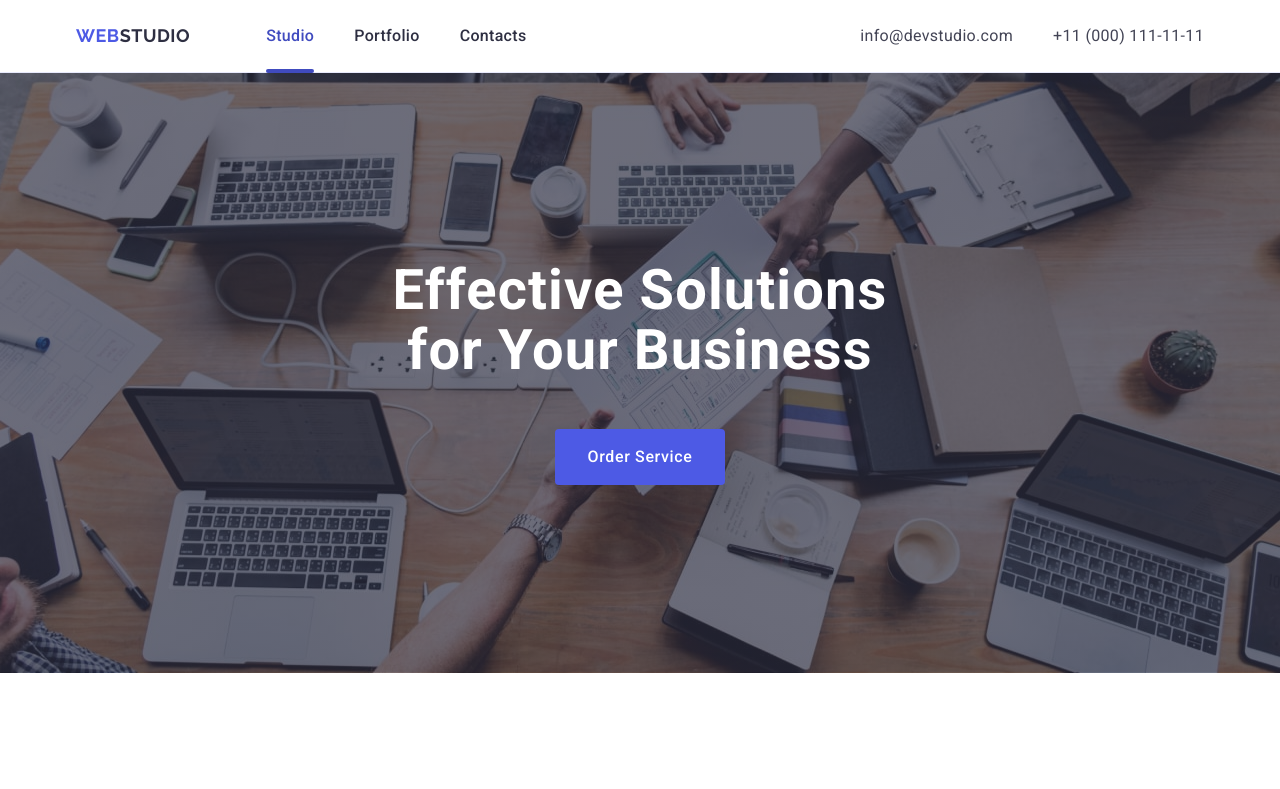
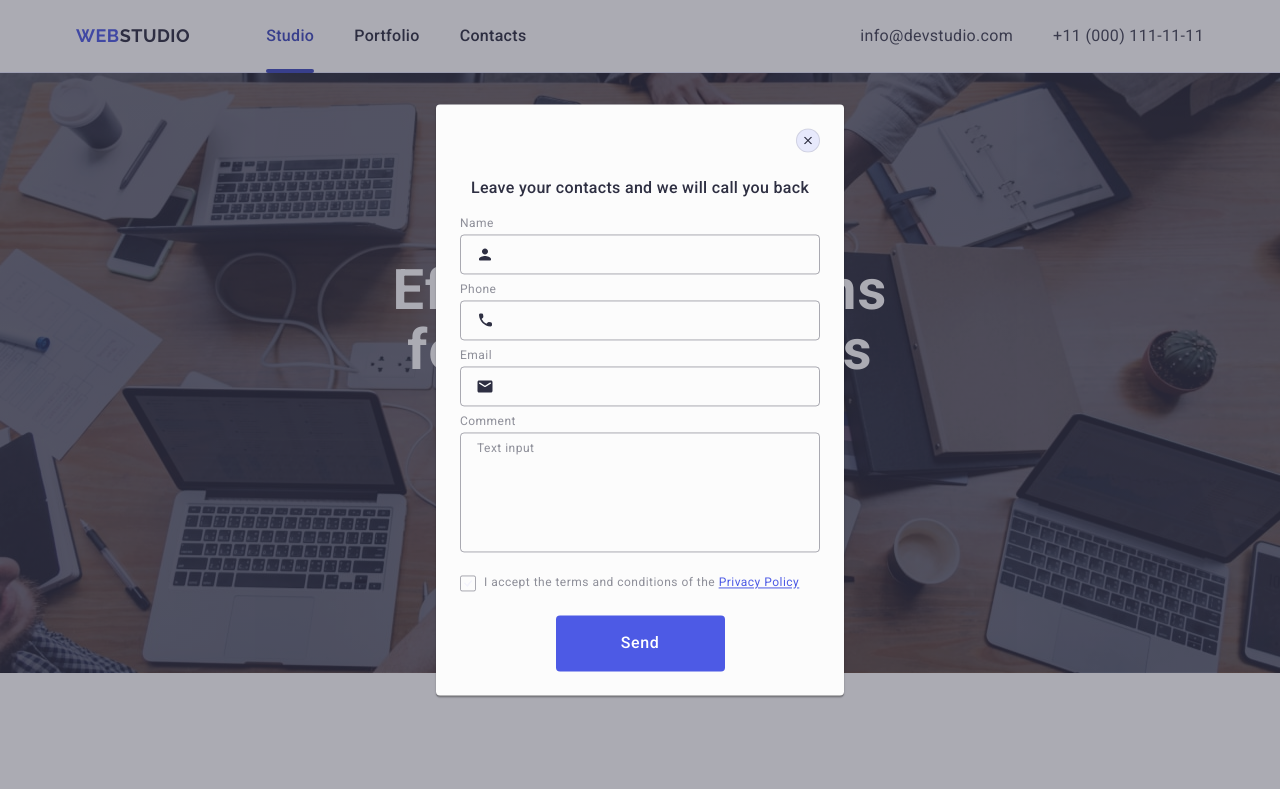
Before and after one commit to Jekindo/goit-markup-hw-06, a plain HTML site: page index.html in a window 1280 px wide. Shown: the top 789 px of the page. Drawn offline with nearby package versions, Linux system fonts and the light colour scheme.

Commit message:
create adaptive Modal

```diff
--- a/css/styles.css
+++ b/css/styles.css
@@ -564,6 +564,7 @@ ul {
 }
 
 /* Backdrop */
+
 .backdrop {
   position: fixed;
   top: 0;
@@ -571,8 +572,11 @@ ul {
 
   width: 100%;
   height: 100%;
+  padding: 8px 16px;
 
   background-color: var(--backdrop-background-color);
+
+  overflow-y: auto;
 
   opacity: 0;
   pointer-events: none;
@@ -589,26 +593,19 @@ ul {
 }
 
 /* Modal */
+
 .modal {
-  position: absolute;
-  top: 50%;
-  left: 50%;
-  transform: translate(-50%, -50%) scale(1.1);
+  position: relative;
 
-  width: 408px;
+  width: 100%;
+  max-width: 408px;
   min-height: 584px;
-  padding: 72px 24px 24px;
+  padding: 72px 16px 24px;
 
   background-color: var(--modal-background-color);
   border-radius: 4px;
   box-shadow: 0 1px 1px 0 rgba(0, 0, 0, 0.14), 0 1px 3px 0 rgba(0, 0, 0, 0.12),
     0 2px 1px 0 rgba(0, 0, 0, 0.2);
-
-  transition: transform 250ms var(--timing-function);
-}
-
-.backdrop.is-open .modal {
-  transform: translate(-50%, -50%) scale(1);
 }
 
 /* Modal close btn */
@@ -754,14 +751,13 @@ ul {
 
 /* Privacy */
 .modal-form .privacy-field {
+  display: flex;
+  align-items: center;
+  gap: 8px;
   margin-bottom: 24px;
 }
 
 .privacy-label {
-  display: flex;
-  align-items: center;
-  gap: 8px;
-
   font-size: 12px;
   line-height: 1.17;
   letter-spacing: 0.04em;
@@ -773,6 +769,7 @@ ul {
   display: inline-flex;
   align-items: center;
   justify-content: center;
+  flex-shrink: 0;
 
   width: 16px;
   height: 16px;
@@ -786,7 +783,7 @@ ul {
     fill 250ms cubic-bezier(0.4, 0, 0.2, 1);
 }
 
-.modal-form .checkbox:checked + .privacy-label > .checkbox-icon {
+.modal-form .checkbox:checked + .checkbox-icon {
   fill: var(--light-color);
   background-color: var(--pressed-state-color);
   border: none;
@@ -798,10 +795,6 @@ ul {
   text-decoration: underline;
 
   color: var(--primary-brand-color);
-}
-
-.modal-form .button {
-  display: block;
 }
 
 /*
@@ -856,6 +849,12 @@ ul {
     display: block;
     margin-bottom: 16px;
   }
+
+  /* Backdrop  */
+
+  /* .modal {
+    margin: 0 auto;
+  } */
 }
 
 @media (max-width: 1157px) {
@@ -872,9 +871,34 @@ ul {
   }
 }
 
+@media (max-width: 767px) or (max-height: 599px) {
+  /* Backdrop  */
+
+  .modal {
+    margin: 0 auto;
+  }
+}
+
 @media (min-width: 768px) and (max-width: 1157px) {
   .contacts-item:not(:last-child) {
     margin-bottom: 12px;
+  }
+}
+
+@media (min-width: 768px) and (min-height: 600px) {
+  .modal {
+    position: absolute;
+    top: 50%;
+    left: 50%;
+    transform: translate(-50%, -50%) scale(1.1);
+
+    padding: 72px 24px 24px 24px;
+
+    transition: transform 250ms var(--timing-function);
+  }
+
+  .backdrop.is-open .modal {
+    transform: translate(-50%, -50%) scale(1);
   }
 }
 
@@ -973,6 +997,23 @@ ul {
   .newsletter-form .input {
     width: 264px;
   }
+
+  /* Backdrop */
+
+  /* .modal {
+    position: absolute;
+    top: 50%;
+    left: 50%;
+    transform: translate(-50%, -50%) scale(1.1);
+
+    padding: 72px 24px 24px 24px;
+
+    transition: transform 250ms var(--timing-function);
+  }
+
+  .backdrop.is-open .modal {
+    transform: translate(-50%, -50%) scale(1);
+  } */
 }
 
 @media (min-width: 1158px) {
--- a/index.html
+++ b/index.html
@@ -565,7 +565,7 @@
       </div>
     </footer>
 
-    <div class="backdrop">
+    <div class="backdrop is-open">
       <div class="modal">
         <button class="modal-close-btn" type="button">
           <svg class="icon" width="8" height="8">
@@ -643,7 +643,27 @@
             ></textarea>
           </div>
 
-          <div class="privacy-field">
+          <label class="privacy-field">
+            <input
+              class="checkbox visually-hidden"
+              type="checkbox"
+              name="user-privacy"
+              id="user-privacy"
+              value="true"
+              required
+            />
+            <span class="checkbox-icon">
+              <svg class="check-icon" width="10" height="8">
+                <use href="./images/icons.svg#check"></use>
+              </svg>
+            </span>
+            <span class="privacy-label">
+              I accept the terms and conditions of the
+              <a class="privacy-link" href="">Privacy Policy</a>
+            </span>
+          </label>
+
+          <!-- <div class="privacy-field">
             <input
               class="checkbox visually-hidden"
               type="checkbox"
@@ -660,10 +680,12 @@
                 </svg>
               </span>
 
-              I accept the terms and conditions of the
-              <a class="privacy-link" href="">Privacy Policy</a>
+              <div>
+                I accept the terms and conditions of the
+                <a class="privacy-link" href="">Privacy Policy</a>
+              </div>
             </label>
-          </div>
+          </div> -->
 
           <button class="button" type="submit">Send</button>
         </form>
```
